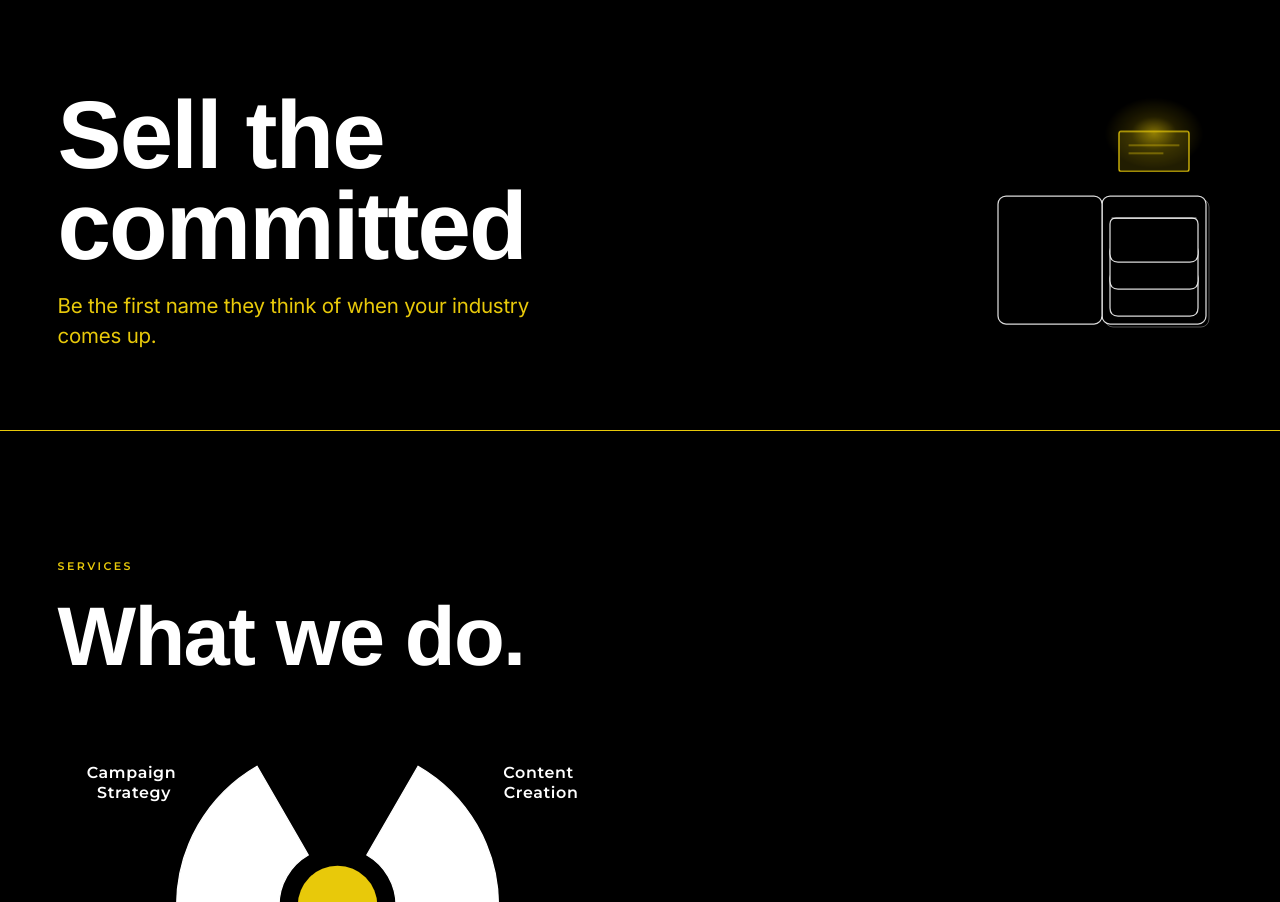
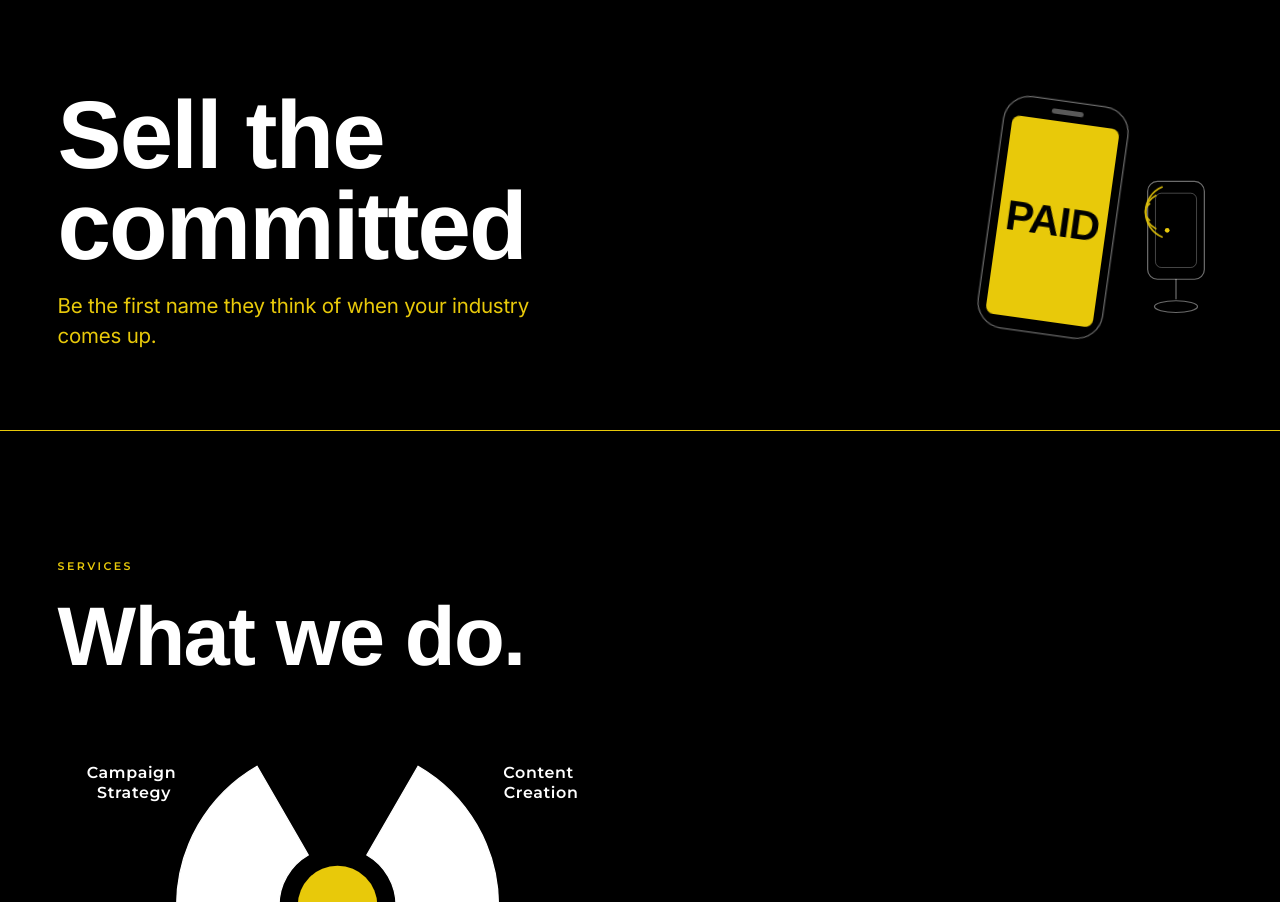
Before and after one commit to ShadowbannedOfficial/chalantcreative.com, a plain HTML site: page index.html in a window 1280 px wide. Shown: the part 1269-2171 px from the top of the page. Drawn offline with Linux system fonts and the light colour scheme.

Commit message:
Add the Sell tap-to-pay animation to the live site.
Port only the PAID graphic from the preview; leave the Mantra headings
as they are.

```diff
--- a/index.html
+++ b/index.html
@@ -930,72 +930,101 @@
   .walker__phone-screen{fill:var(--gold)}
   .walker__face-glow{fill:url(#fig-phone-light);stroke:none}
 
-  /* Sell: a men's bifold that opens on the vertical fold, then a gold card levitates */
-  .wallet{
+  /* Sell: tap-to-pay — phone moves in, waves pulse, screen floods PAID */
+  .tap{
+    position:relative;
+    width:min(240px,100%);
+    height:236px;
+    flex:0 0 auto;
+    overflow:visible;
+  }
+  .tap__phone{
+    position:absolute;
+    left:0;
+    top:0;
+    z-index:2;
+    transform-origin:90% 70%;
+    transform:translate(0,4px) rotate(8deg);
+    will-change:transform;
+  }
+  .tap .phone__screen{
+    -webkit-mask-image:none;
+    mask-image:none;
+    background:#050505;
+  }
+  .tap__paid{
+    position:absolute;
+    inset:0;
+    display:flex;
+    align-items:center;
+    justify-content:center;
+    margin:0;
+    background:#E8C90A;
+    color:#000;
+    font-family:"Helvetica Neue",Helvetica,Arial,sans-serif;
+    font-weight:700;
+    font-size:42px;
+    letter-spacing:-.02em;
+    line-height:1;
+    white-space:nowrap;
+    padding:0 6px;
+    box-sizing:border-box;
+    opacity:1;
+  }
+  .tap__waves-mark{
+    position:absolute;
+    right:62px;
+    top:78px;
+    width:52px;
+    height:64px;
     display:block;
-    width:min(240px,100%);
-    height:auto;
     overflow:visible;
-    perspective:1000px;
-    isolation:isolate;
-  }
-  .wallet__book{
-    transform-box:view-box;
-    transform-origin:0 0;
-    transform:translateX(0);
-  }
-  .wallet__bulk,
-  .wallet__panel,
-  .wallet__flap-shape{
+    z-index:3;
+    pointer-events:none;
+    transform-origin:100% 50%;
+    transform-box:fill-box;
+  }
+  .tap__reader{
+    position:absolute;
+    right:2px;
+    bottom:18px;
+    width:88px;
+    height:148px;
+    display:block;
+    overflow:visible;
+    z-index:1;
+    pointer-events:none;
+  }
+  .tap__body,
+  .tap__base{
     fill:#000;
-    stroke:rgba(255,255,255,.86);
+    stroke:rgba(255,255,255,.42);
     stroke-width:1.25;
-    stroke-linejoin:round;
-  }
-  .wallet__bulk{
-    stroke:rgba(255,255,255,.32);
+  }
+  .tap__neck{
+    fill:none;
+    stroke:rgba(255,255,255,.42);
+    stroke-width:1.25;
+    stroke-linecap:round;
+  }
+  .tap__face{
+    fill:none;
+    stroke:rgba(255,255,255,.28);
     stroke-width:1;
   }
-  .wallet__sleeve-shape{
-    fill:#000;
-    stroke:rgba(255,255,255,.86);
-    stroke-width:1.25;
-    stroke-linejoin:round;
-    stroke-linecap:round;
-  }
-  .wallet__sleeve-lip{
+  .tap__wave{
     fill:none;
     stroke:rgba(255,255,255,.7);
-    stroke-width:1.25;
+    stroke-width:1.6;
     stroke-linecap:round;
   }
-  .wallet__bill{
-    fill:rgba(232,201,10,.14);
-    stroke:var(--gold);
-    stroke-width:1.25;
-    stroke-linejoin:round;
-  }
-  .wallet__bill-rule{
-    stroke:var(--gold);
-    stroke-width:1;
-    stroke-linecap:round;
-    opacity:.7;
-  }
-  .wallet__glow{
-    fill:url(#wallet-glow);
-    opacity:.9;
-    pointer-events:none;
+  .tap__wave-core{
+    fill:#E8C90A;
+    stroke:none;
+  }
+  .tap__waves{
     transform-box:fill-box;
-    transform-origin:50% 50%;
-  }
-  .wallet__flap{
-    transform-box:fill-box;
-    transform-origin:0% 50%;
-    transform:rotateY(-180deg);
-  }
-  .wallet__cash{
-    transform:translateY(-70px);
-    opacity:1;
+    transform-origin:center;
   }
 
   /* Final / reduced-motion defaults: the landed state */
@@ -1004,10 +1033,10 @@
 
   @media (prefers-reduced-motion:no-preference){
     .slot__payline{border-top-color:rgba(232,201,10,.45); box-shadow:none}
-    .wallet__book{transform:translateX(-21.667%)}
-    .wallet__flap{transform:rotateY(0deg)}
-    .wallet__cash{transform:translateY(0);opacity:0}
-    .wallet__glow{opacity:0;transform:scale(.6)}
+    .tap__phone{transform:translate(-36px,8px) rotate(-8deg)}
+    .tap__paid{opacity:0}
+    .tap__wave{stroke:rgba(255,255,255,.45)}
+    .tap__waves-mark{transform:scale(.92);opacity:.55}
 
     [data-motion].is-playing .slot__reel--1{animation:slot-jackpot-1 5.4s infinite;animation-delay:-1.2s}
     [data-motion].is-playing .slot__reel--2{animation:slot-jackpot-2 5.4s infinite;animation-delay:-1.2s}
@@ -1028,10 +1057,10 @@
     [data-motion].is-playing .walker__arm--l{animation:walk-arm-l .7s ease-in-out var(--delay,0s) infinite}
     [data-motion].is-playing .walker__arm--r{animation:walk-arm-r .7s ease-in-out var(--delay,0s) infinite}
 
-    [data-motion].is-playing .wallet__book{animation:wallet-shift 10s ease-in-out infinite}
-    [data-motion].is-playing .wallet__flap{animation:wallet-open 10s ease-in-out infinite}
-    [data-motion].is-playing .wallet__cash{animation:wallet-rise 10s ease-in-out infinite}
-    [data-motion].is-playing .wallet__glow{animation:wallet-glow 10s ease-in-out infinite}
+    [data-motion].is-playing .tap__phone{animation:tap-phone 5s ease-in-out infinite;animation-delay:-1s}
+    [data-motion].is-playing .tap__paid{animation:tap-paid 5s ease-in-out infinite;animation-delay:-1s}
+    [data-motion].is-playing .tap__waves-mark{animation:tap-waves 5s ease-in-out infinite;animation-delay:-1s}
+    [data-motion].is-playing .tap__wave{animation:tap-wave-stroke 5s ease-in-out infinite;animation-delay:-1s}
 
     @keyframes slot-jackpot-1{
       0%{transform:translate3d(0,var(--lock),0);animation-timing-function:cubic-bezier(.4,0,1,.4)}
@@ -1113,35 +1142,30 @@
       0%,100%{transform:rotate(22deg)}
       50%{transform:rotate(-22deg)}
     }
-    @keyframes wallet-shift{
-      0%,3%{transform:translateX(-21.667%)}
-      24%,84%{transform:translateX(0)}
-      97%,100%{transform:translateX(-21.667%)}
-    }
-    @keyframes wallet-open{
-      0%,3%{transform:rotateY(0deg)}
-      14%{transform:rotateY(-90deg)}
-      24%,84%{transform:rotateY(-180deg)}
-      93%{transform:rotateY(-90deg)}
-      97%,100%{transform:rotateY(0deg)}
-    }
-    @keyframes wallet-rise{
-      0%,8%{transform:translateY(0);opacity:0}
-      16%,24%{transform:translateY(0);opacity:1}
-      42%{transform:translateY(-70px);opacity:1}
-      50%{transform:translateY(-78px);opacity:1}
-      58%{transform:translateY(-64px);opacity:1}
-      66%{transform:translateY(-76px);opacity:1}
-      76%{transform:translateY(-70px);opacity:1}
-      86%{transform:translateY(0);opacity:1}
-      93%,100%{transform:translateY(0);opacity:0}
-    }
-    @keyframes wallet-glow{
-      0%,6%{opacity:0;transform:scale(.6)}
-      14%{opacity:.4;transform:scale(.8)}
-      24%{opacity:.7;transform:scale(1)}
-      42%,76%{opacity:.95;transform:scale(1.15)}
-      93%,100%{opacity:0;transform:scale(.6)}
+    @keyframes tap-phone{
+      0%,8%{transform:translate(-36px,8px) rotate(-8deg)}
+      28%{transform:translate(-6px,2px) rotate(6deg)}
+      32%{transform:translate(-2px,3px) rotate(7deg)}
+      36%,66%{transform:translate(0,4px) rotate(8deg)}
+      80%,100%{transform:translate(-36px,8px) rotate(-8deg)}
+    }
+    @keyframes tap-paid{
+      0%,38%{opacity:0}
+      44%,66%{opacity:1}
+      74%,100%{opacity:0}
+    }
+    @keyframes tap-waves{
+      0%,22%{transform:scale(.92);opacity:.5}
+      30%{transform:scale(1.08);opacity:1}
+      36%{transform:scale(.98);opacity:.85}
+      42%{transform:scale(1.12);opacity:1}
+      50%,66%{transform:scale(1.04);opacity:.9}
+      80%,100%{transform:scale(.92);opacity:.5}
+    }
+    @keyframes tap-wave-stroke{
+      0%,24%{stroke:rgba(255,255,255,.45)}
+      30%,66%{stroke:#E8C90A}
+      80%,100%{stroke:rgba(255,255,255,.45)}
     }
     [data-motion].is-playing .recycle__head--1{animation:recycle-snake-head-1 9s linear infinite}
     [data-motion].is-playing .recycle__head--2{animation:recycle-snake-head-2 9s linear infinite}
@@ -1340,43 +1364,33 @@
               <p class="method__sub">Be the first name they think of when your industry comes up.</p>
             </div>
             <div class="method__visual" data-motion="sell" aria-hidden="true">
-              <svg class="wallet" viewBox="0 -16 240 236" fill="none" xmlns="http://www.w3.org/2000/svg">
-                <defs>
-                  <radialGradient id="wallet-glow" cx="50%" cy="50%" r="50%">
-                    <stop offset="0%" stop-color="#E8C90A" stop-opacity=".6"/>
-                    <stop offset="45%" stop-color="#E8C90A" stop-opacity=".16"/>
-                    <stop offset="100%" stop-color="#E8C90A" stop-opacity="0"/>
-                  </radialGradient>
-                  <clipPath id="wallet-sleeve-clip">
-                    <rect x="-40" y="-80" width="320" height="180"/>
-                  </clipPath>
-                </defs>
-                <g class="wallet__book">
-                  <rect class="wallet__bulk" x="123" y="81" width="104" height="128" rx="8"/>
-                  <g class="wallet__back">
-                    <rect class="wallet__panel" x="120" y="78" width="104" height="128" rx="8"/>
+              <div class="tap"><!-- sell-tap-v1 -->
+                <div class="tap__phone">
+                  <div class="phone">
+                    <svg class="phone__shell" viewBox="0 0 128 236" fill="none" xmlns="http://www.w3.org/2000/svg">
+                      <rect x="1.25" y="1.25" width="125.5" height="233.5" rx="26" stroke="rgba(255,255,255,0.42)" stroke-width="1.25"/>
+                      <rect x="48" y="10" width="32" height="5" rx="2.5" fill="rgba(255,255,255,0.35)"/>
+                    </svg>
+                    <div class="phone__screen">
+                      <p class="tap__paid">PAID</p>
+                    </div>
+                  </div>
+                </div>
+                <svg class="tap__waves-mark" viewBox="0 0 52 64" fill="none" xmlns="http://www.w3.org/2000/svg" aria-hidden="true">
+                  <g class="tap__waves" transform="translate(46 32)">
+                    <path class="tap__wave tap__wave--1" d="M-4 -8 A10 10 0 0 0 -4 8"/>
+                    <path class="tap__wave tap__wave--2" d="M2 -16 A18 18 0 0 0 2 16"/>
+                    <path class="tap__wave tap__wave--3" d="M8 -24 A26 26 0 0 0 8 24"/>
                   </g>
-                  <g class="wallet__sleeve">
-                    <path class="wallet__sleeve-shape" d="M134 154 H210 Q216 154 216 160 V190 Q216 198 208 198 H136 Q128 198 128 190 V160 Q128 154 134 154 Z"/>
-                    <path class="wallet__sleeve-lip" d="M130 154 H214"/>
-                    <path class="wallet__sleeve-shape" d="M134 127 H210 Q216 127 216 133 V163 Q216 171 208 171 H136 Q128 171 128 163 V133 Q128 127 134 127 Z"/>
-                    <path class="wallet__sleeve-lip" d="M130 127 H214"/>
-                    <path class="wallet__sleeve-shape" d="M134 100 H210 Q216 100 216 106 V136 Q216 144 208 144 H136 Q128 144 128 136 V106 Q128 100 134 100 Z"/>
-                    <path class="wallet__sleeve-lip" d="M130 100 H214"/>
-                  </g>
-                  <g class="wallet__flap">
-                    <rect class="wallet__panel wallet__flap-shape" x="120" y="78" width="104" height="128" rx="8"/>
-                  </g>
-                  <g clip-path="url(#wallet-sleeve-clip)">
-                    <g class="wallet__cash">
-                      <ellipse class="wallet__glow" cx="172" cy="90" rx="44" ry="32"/>
-                      <rect class="wallet__bill" x="137" y="88" width="70" height="40" rx="2"/>
-                      <path class="wallet__bill-rule" d="M147 102 H197"/>
-                      <path class="wallet__bill-rule" d="M147 110 H181"/>
-                    </g>
-                  </g>
-                </g>
-              </svg>
+                </svg>
+                <svg class="tap__reader" viewBox="0 0 90 148" fill="none" xmlns="http://www.w3.org/2000/svg" aria-hidden="true">
+                  <rect class="tap__body" x="16" y="8" width="58" height="100" rx="10"/>
+                  <rect class="tap__face" x="24" y="20" width="42" height="76" rx="6"/>
+                  <circle class="tap__wave-core" cx="36" cy="58" r="2.4"/>
+                  <path class="tap__neck" d="M45 108 V128"/>
+                  <ellipse class="tap__base" cx="45" cy="136" rx="22" ry="6"/>
+                </svg>
+              </div>
             </div>
           </article>
         </div>
@@ -1990,6 +2004,8 @@
 
   var entertain = document.querySelector('[data-motion="entertain"]');
   if (entertain) entertain.classList.add('is-playing');
+  var sell = document.querySelector('[data-motion="sell"]');
+  if (sell) sell.classList.add('is-playing');
 
   var mio = new IntersectionObserver(function(entries){
     entries.forEach(function(entry){
@@ -2004,7 +2020,7 @@
     });
   }, { threshold: 0.35 });
   motions.forEach(function(el){
-    if (el.getAttribute('data-motion') === 'entertain') return;
+    if (el.getAttribute('data-motion') === 'entertain' || el.getAttribute('data-motion') === 'sell') return;
     mio.observe(el);
   });
 
```
